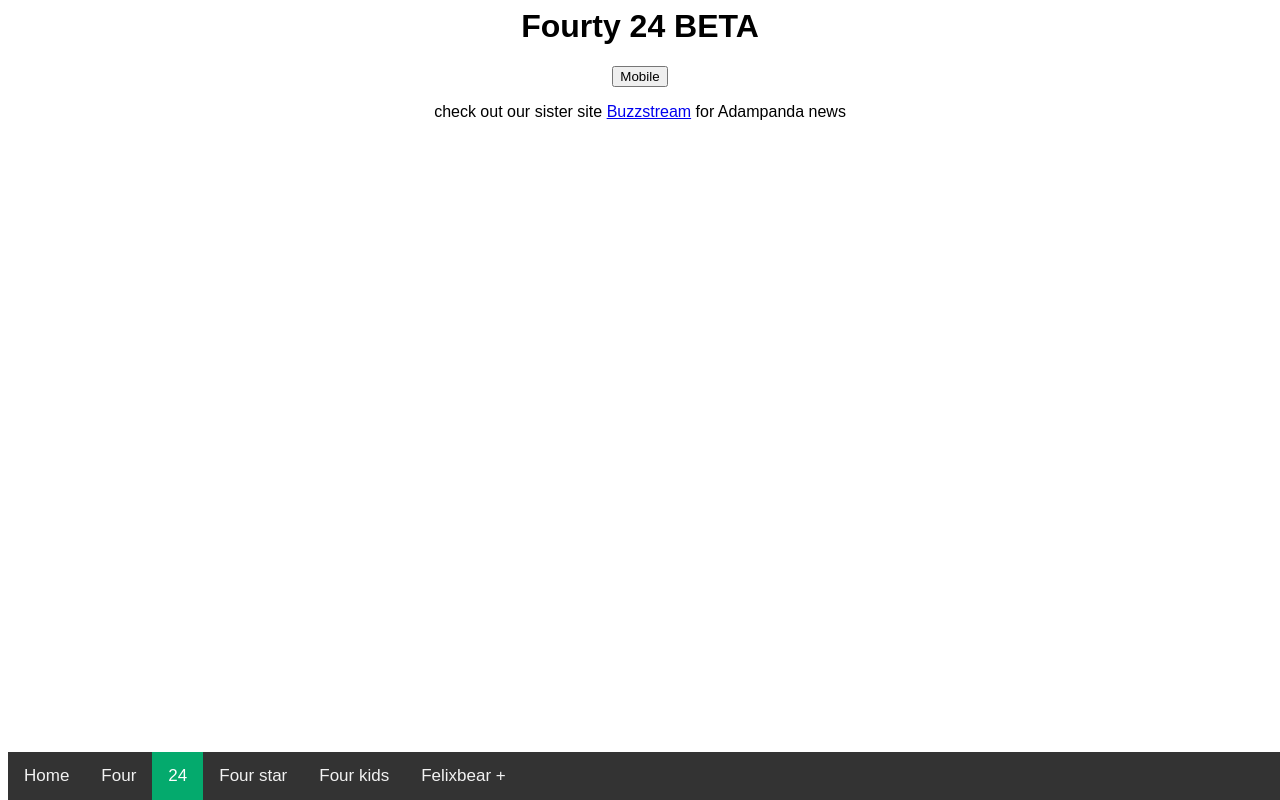
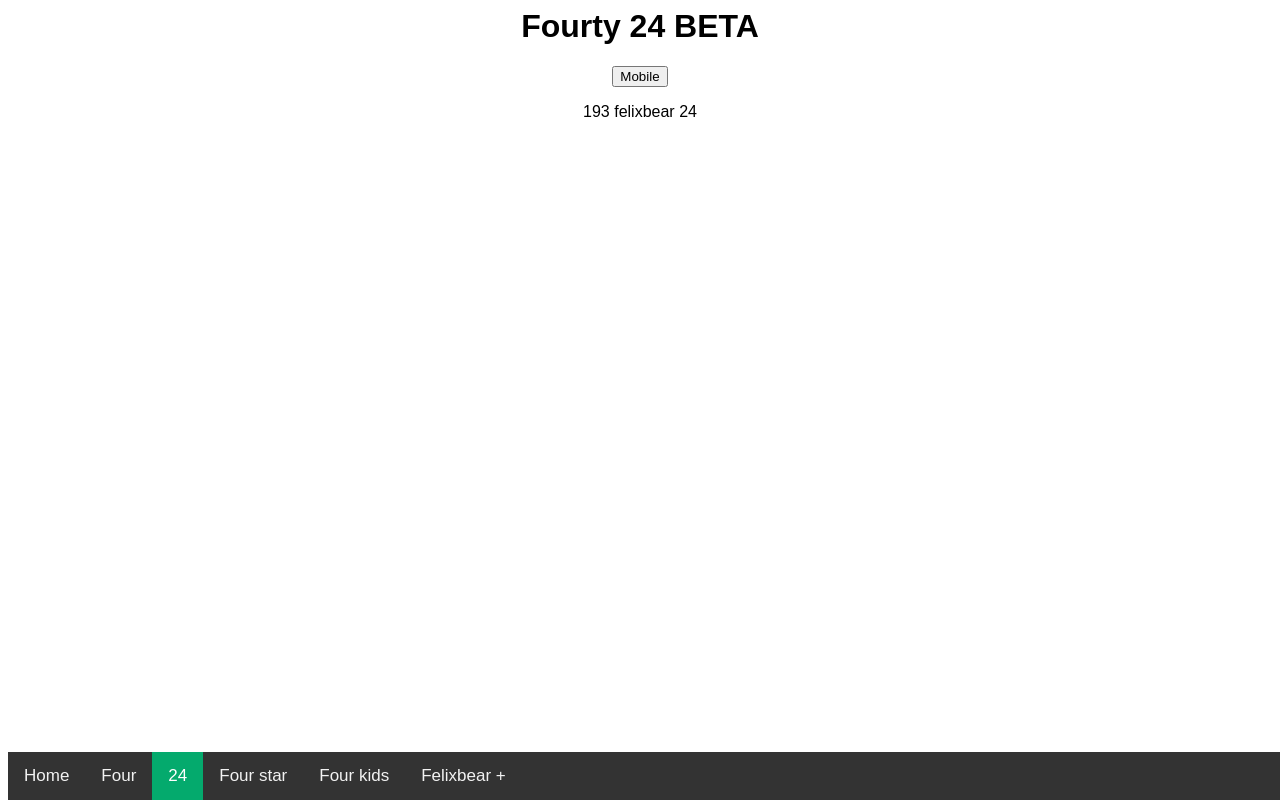
Before and after one commit to dinosaur23/fourty, a plain HTML site: page news.html in a window 1280 px wide. Drawn offline with Linux system fonts and the light colour scheme.

Commit message:
Update news.html

```diff
--- a/news.html
+++ b/news.html
@@ -11,7 +11,7 @@
     </head>
 <body>
         <h1>Fourty 24 <b>BETA</b></h1><a href = "/mobile.html"><button>Mobile</button></a>
-<p>check out our sister site <a href="https://penrildarth.wixsite.com/buzzstream">Buzzstream</a> for Adampanda news</p>
+        <p>193 felixbear 24</p>
 <div class="navbar">
   <a href="/index.html" >Home</a>
      <a href="/four.html">Four</a>
```
